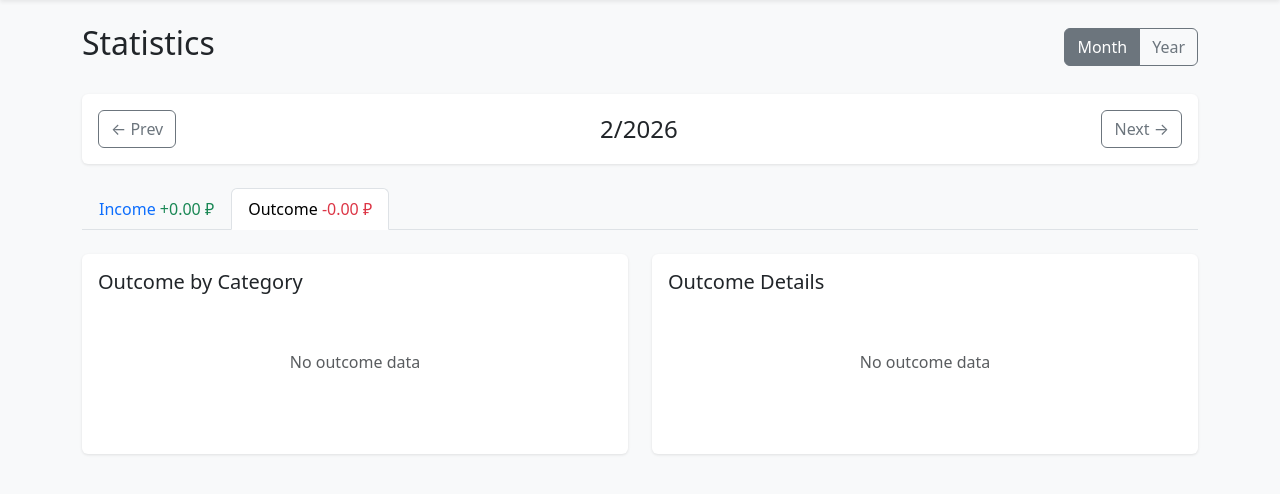
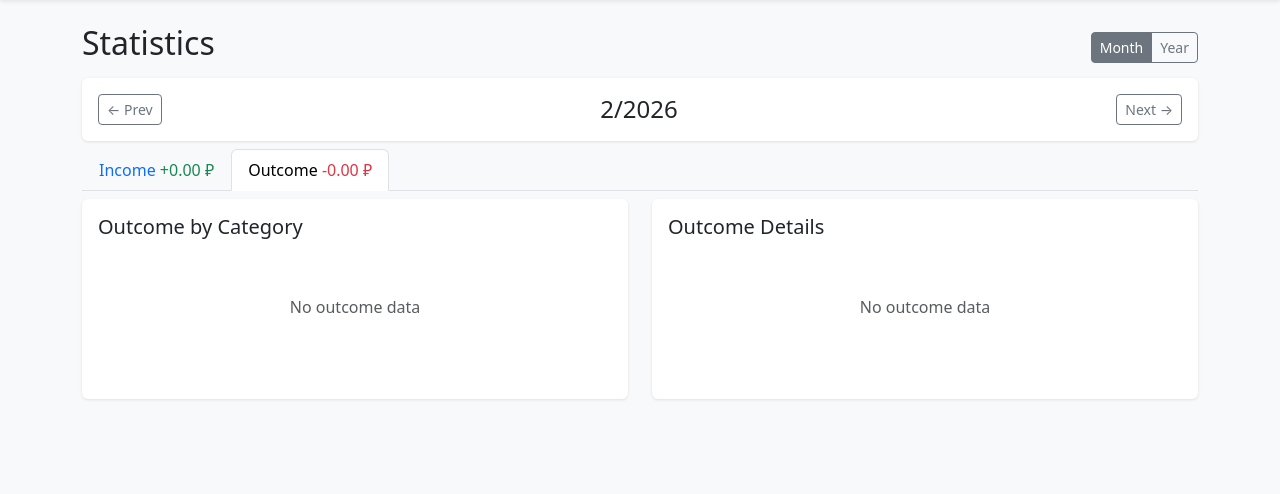
Before and after one commit to tamarinvs19/top_money, a Django app: page /statistics/ in a window 1280 px wide. Shown: the part 56-550 px from the top of the page. Run offline with Django 5.2, Linux system fonts and the light colour scheme; the visitor is signed in with stand-in values (Sample User, id 1); data that the repository does not hold is empty.

Commit message:
Statistic page style improvement, other page margin update

```diff
--- a/finance/views.py
+++ b/finance/views.py
@@ -424,21 +424,24 @@ def statistics(request, year=None, month=None, stat_type='outcome'):
         return cat
 
     income_data = []
-    for cat, amount in income_sorted:
+    colors = ['#ff6b6b', '#ffa07a', '#ffd93d', '#6bcb77', '#4d96ff', '#9b59b6', '#ff9ff3', '#54a0ff', '#5f27cd', '#48dbfb', '#ff9f43', '#ee5a24', '#009432', '#1289A7', '#D980FA']
+    for i, (cat, amount) in enumerate(income_sorted):
         percent = (amount / total_income * 100) if total_income > 0 else 0
         income_data.append({
             'category': format_category(cat),
             'amount': amount,
             'percent': percent,
+            'color': colors[i % len(colors)],
         })
 
     outcome_data = []
-    for cat, amount in outcome_sorted:
+    for i, (cat, amount) in enumerate(outcome_sorted):
         percent = (amount / total_outcome * 100) if total_outcome > 0 else 0
         outcome_data.append({
             'category': format_category(cat),
             'amount': amount,
             'percent': percent,
+            'color': colors[i % len(colors)],
         })
 
     return render(request, 'statistics.html', {
--- a/templates/assets.html
+++ b/templates/assets.html
@@ -1,7 +1,7 @@
 {% extends 'base.html' %}
 {% block title %}Assets - Finance Manager{% endblock %}
 {% block content %}
-<div class="d-flex justify-content-between align-items-center mb-4">
+<div class="d-flex justify-content-between align-items-center mb-2">
   <h2>Assets</h2>
   <a href="{% url 'asset_add' %}" class="btn btn-primary">+ Add Asset</a>
 </div>
--- a/templates/base.html
+++ b/templates/base.html
@@ -39,6 +39,10 @@
       }
       .asset-card:hover {
         transform: translateY(-2px);
+      }
+      .canvas-chart {
+        position: relative;
+        height: 300px;
       }
     </style>
   </head>
--- a/templates/statistics.html
+++ b/templates/statistics.html
@@ -1,9 +1,9 @@
 {% extends 'base.html' %}
 {% block title %}Statistics - Finance Manager{% endblock %}
 {% block content %}
-<div class="d-flex justify-content-between align-items-center mb-4">
+<div class="d-flex justify-content-between align-items-center mb-2">
   <h2>Statistics</h2>
-  <div class="btn-group" role="group">
+  <div class="btn-group btn-group-sm" role="group">
     {% if period == 'month' %}
       <a href="#" class="btn btn-outline-secondary active">Month</a>
       <a href="{% url 'statistics_year' year %}" class="btn btn-outline-secondary">Year</a>
@@ -14,13 +14,13 @@
   </div>
 </div>
 
-<div class="card mb-4">
+<div class="card mb-2">
   <div class="card-body">
     <div class="d-flex justify-content-between align-items-center">
       {% if period == 'month' %}
-        <a href="{% url 'statistics_month' prev_year prev_month %}" class="btn btn-outline-secondary">&larr; Prev</a>
+        <a href="{% url 'statistics_month' prev_year prev_month %}" class="btn btn-sm btn-outline-secondary">&larr; Prev</a>
         <h4 class="mb-0">{{ month }}/{{ year }}</h4>
-        <a href="{% url 'statistics_month' next_year next_month %}" class="btn btn-outline-secondary">Next &rarr;</a>
+        <a href="{% url 'statistics_month' next_year next_month %}" class="btn btn-sm btn-outline-secondary">Next &rarr;</a>
       {% else %}
         <a href="{% url 'statistics_year' prev_year %}" class="btn btn-outline-secondary">&larr; Prev</a>
         <h4 class="mb-0">{{ year }}</h4>
@@ -30,7 +30,7 @@
   </div>
 </div>
 
-<ul class="nav nav-tabs mb-4">
+<ul class="nav nav-tabs mb-2">
   {% if period == 'month' %}
   <li class="nav-item">
     <a class="nav-link {% if stat_type == 'income' %}active{% endif %}" href="{% url 'statistics_month_type' year month 'income' %}">
@@ -58,12 +58,12 @@
 
 {% if stat_type == 'income' %}
 <div class="row">
-  <div class="col-lg-6 mb-4">
+  <div class="col-lg-6 mb-2">
     <div class="card h-100">
       <div class="card-body">
         <h5 class="card-title">Income by Category</h5>
         {% if income_data %}
-        <div style="height: 350px; position: relative;">
+        <div class="canvas-chart">
           <canvas id="incomeChart"></canvas>
         </div>
         {% else %}
@@ -72,7 +72,7 @@
       </div>
     </div>
   </div>
-  <div class="col-lg-6 mb-4">
+  <div class="col-lg-6 mb-2">
     <div class="card h-100">
       <div class="card-body">
         <h5 class="card-title">Income Details</h5>
@@ -89,7 +89,7 @@
             <tbody>
               {% for item in income_data %}
               <tr>
-                <td>{{ item.category }}</td>
+                <td><span style="display:inline-block;width:12px;height:12px;background-color:{{ item.color }};margin-right:8px;border-radius:2px;"></span>{{ item.category }}</td>
                 <td class="text-end">{{ item.amount|floatformat:2 }} ₽</td>
                 <td class="text-end">{{ item.percent|floatformat:1 }}%</td>
               </tr>
@@ -106,12 +106,12 @@
 </div>
 {% else %}
 <div class="row">
-  <div class="col-lg-6 mb-4">
+  <div class="col-lg-6 mb-2">
     <div class="card h-100">
       <div class="card-body">
         <h5 class="card-title">Outcome by Category</h5>
         {% if outcome_data %}
-        <div style="height: 350px; position: relative;">
+        <div class="canvas-chart" >
           <canvas id="outcomeChart"></canvas>
         </div>
         {% else %}
@@ -120,7 +120,7 @@
       </div>
     </div>
   </div>
-  <div class="col-lg-6 mb-4">
+  <div class="col-lg-6 mb-2">
     <div class="card h-100">
       <div class="card-body">
         <h5 class="card-title">Outcome Details</h5>
@@ -137,7 +137,7 @@
             <tbody>
               {% for item in outcome_data %}
               <tr>
-                <td>{{ item.category }}</td>
+                <td><span style="display:inline-block;width:12px;height:12px;background-color:{{ item.color }};margin-right:8px;border-radius:2px;"></span>{{ item.category }}</td>
                 <td class="text-end">{{ item.amount|floatformat:2 }} ₽</td>
                 <td class="text-end">{{ item.percent|floatformat:1 }}%</td>
               </tr>
@@ -181,14 +181,15 @@ const outsideLabelsPlugin = {
 
       const lineStartX = centerX + Math.cos(midAngle) * radius;
       const lineStartY = centerY + Math.sin(midAngle) * radius;
-      const lineEndX = centerX + Math.cos(midAngle) * (radius + 25);
-      const lineEndY = centerY + Math.sin(midAngle) * (radius + 25);
+      const lineEndX = centerX + Math.cos(midAngle) * (radius + 15);
+      const lineEndY = centerY + Math.sin(midAngle) * (radius + 15);
 
-      const labelX = centerX + Math.cos(midAngle) * (radius + 35);
+      const labelX = centerX + Math.cos(midAngle) * (radius + 5);
       const textAlign = midAngle > -Math.PI/2 && midAngle < Math.PI/2 ? 'left' : 'right';
       const label = data.labels[i];
       const percent = ((value / total) * 100).toFixed(0);
 
+      if (percent > 9) {
         ctx.beginPath();
         ctx.moveTo(lineStartX, lineStartY);
         ctx.lineTo(lineEndX, lineEndY);
@@ -198,7 +199,8 @@ const outsideLabelsPlugin = {
 
         ctx.fillStyle = '#333';
         ctx.textAlign = textAlign;
-      ctx.fillText(`${label} (${percent}%)`, labelX + (textAlign === 'left' ? 5 : -5), lineEndY);
+        ctx.fillText(`${label}`, labelX + (textAlign === 'left' ? 5 : -5), lineEndY + (textAlign === 'left' ? 7 : -7));
+      }
     });
 
     ctx.restore();
@@ -208,9 +210,9 @@ const outsideLabelsPlugin = {
 Chart.register(outsideLabelsPlugin);
 
 const colors = [
-  '#0d6efd', '#6610f2', '#6f42c1', '#d63384', '#dc3545',
-  '#fd7e14', '#ffc107', '#198754', '#20c997', '#0dcaf0',
-  '#6c757d', '#adb5bd', '#198754', '#0d6efd', '#6f42c1'
+  '#ff6b6b', '#ffa07a', '#ffd93d', '#6bcb77', '#4d96ff',
+  '#9b59b6', '#ff9ff3', '#54a0ff', '#5f27cd', '#48dbfb',
+  '#ff9f43', '#ee5a24', '#009432', '#1289A7', '#D980FA'
 ];
 
 {% if stat_type == 'income' and income_data %}
@@ -228,6 +230,9 @@ new Chart(document.getElementById('incomeChart'), {
   options: {
     responsive: true,
     maintainAspectRatio: false,
+    layout: {
+      padding: 40
+    },
     plugins: {
       legend: {
         display: false
@@ -262,6 +267,9 @@ new Chart(document.getElementById('outcomeChart'), {
   options: {
     responsive: true,
     maintainAspectRatio: false,
+    layout: {
+      padding: 40
+    },
     plugins: {
       legend: {
         display: false
```
Also changed, not shown: templates/transactions.html (+4 -4 lines). Lines whose indentation alone changed are shown as unchanged.
